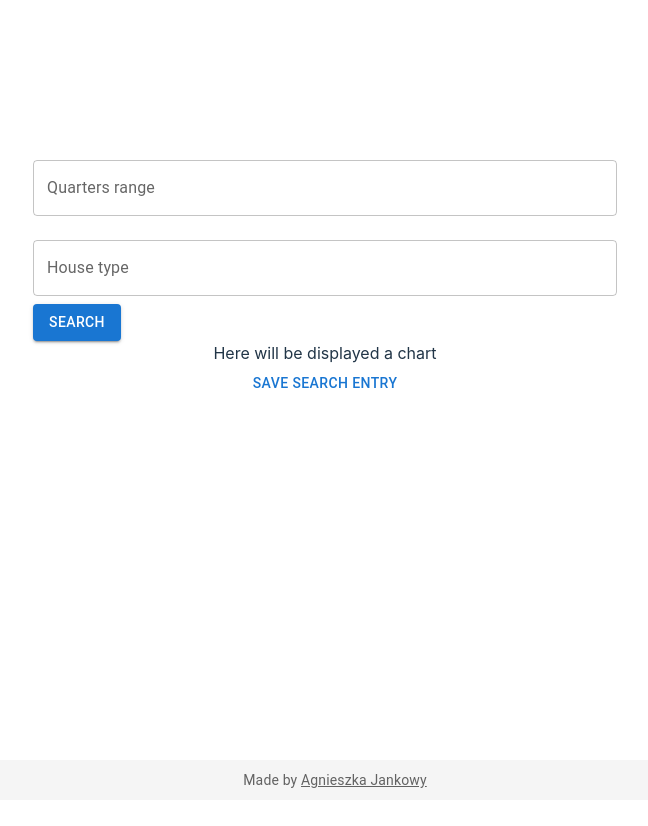
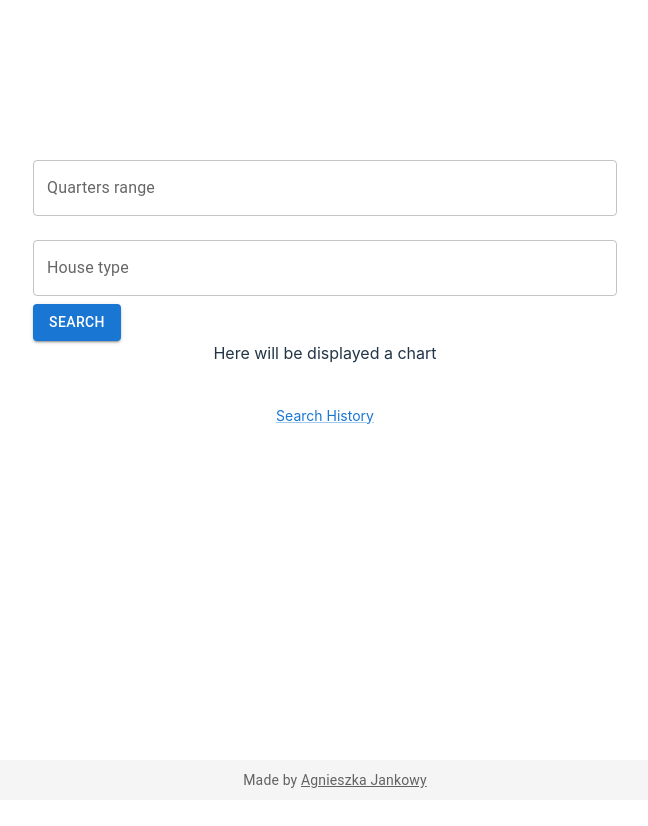
Before and after one commit to ajankowy035/KOIA-task, a React (Vite) app in the folder fe-coding-task/: page / in a window 1280 px wide. Shown: the top 826 px of the page, without its empty margins (315-963 px from the left). Built offline with nearby package versions, Linux system fonts and the light colour scheme.

Commit message:
ui small fix

```diff
--- a/fe-coding-task/src/components/pages/DefaultPage.tsx
+++ b/fe-coding-task/src/components/pages/DefaultPage.tsx
@@ -1,4 +1,4 @@
-import { Button } from "@mui/material";
+import { Button, Link } from "@mui/material";
 import { useState, useEffect } from "react";
 import { useLocation } from "react-router-dom";
 import { getChartData } from "../../api";
@@ -66,9 +66,17 @@ const DefaultPage = () => {
           quarters: quartersQuery || "",
         }}
       />
+
       {!chartData && "Here will be displayed a chart"}
       {chartData && <Chart data={chartData} />}
-      <Button onClick={saveSearchEntryInLocalStorage}>Save Search Entry</Button>
+      {chartData && (
+        <Button variant="outlined" onClick={saveSearchEntryInLocalStorage}>
+          Save Search Entry
+        </Button>
+      )}
+      <Link sx={{ marginTop: 5, fontSize: "14px" }} href="/history">
+        Search History
+      </Link>
       <Footer />
     </StyledBox>
   );
```
